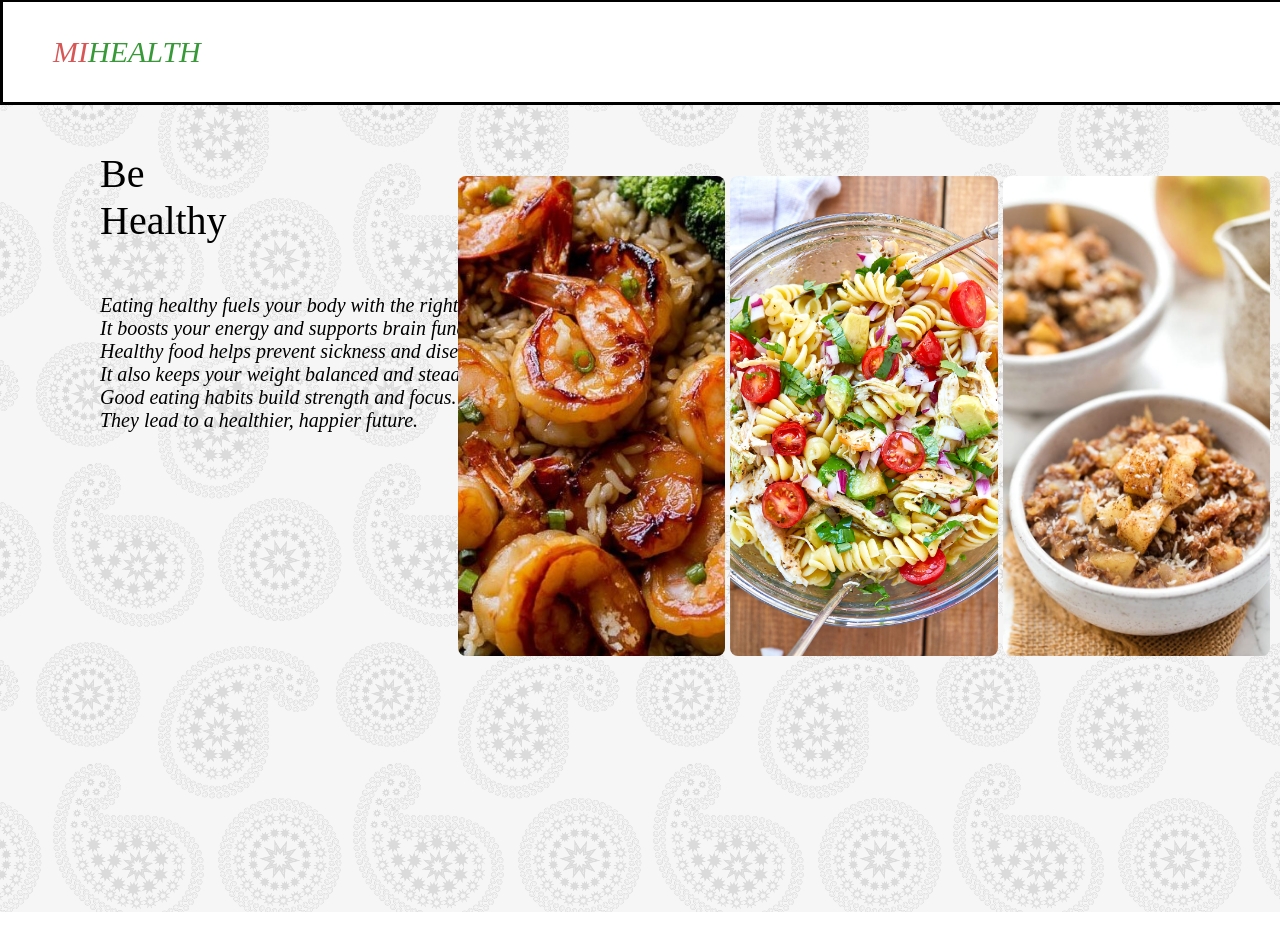
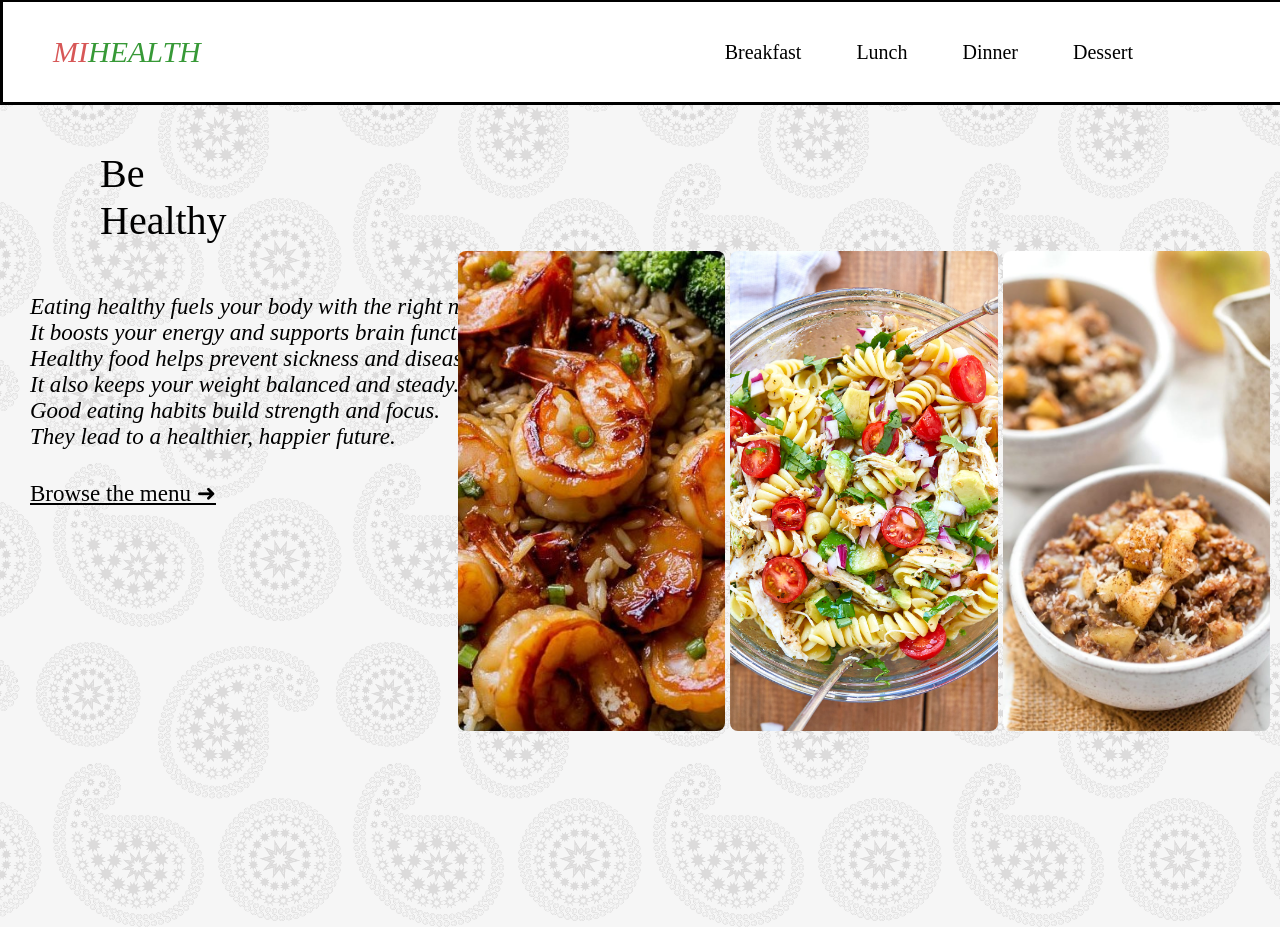
Before and after one commit to KormanCarter/MIHEALTH, a plain HTML site: page index.html in a window 1280 px wide. Shown: the top 927 px of the page. Drawn offline with Linux system fonts and the light colour scheme.

Commit message:
meals and browse menu added

```diff
--- a/index.html
+++ b/index.html
@@ -8,6 +8,12 @@
     <header>
         <div class="MIHEALTH">
             <span class="first">MI</span><span class="second">HEALTH</span>
+        </div>
+        <div class="Meals">
+            <span class="breakfast">Breakfast</span>
+            <span class="lunch">Lunch</span>
+            <span class="dinner">Dinner</span>
+            <span class="Dessert">Dessert</span>
         </div>
     </header>
     <div class="BE">
@@ -21,6 +27,9 @@
     <div >Good eating habits build strength and focus.</div>
     <div >They lead to a healthier, happier future.</div>
 </div>
+<div class="Menu">
+    <div>Browse the menu ➜</div>
+</div>
 <div class="food">
     <img src="shrimp.jpg" alt="shrimp" class="food">
     <img src="pasta.jpg" alt="pasta" class="food">
@@ -30,4 +39,3 @@
 </style>
 </body>
 </html>
-<!-- Split the .text content into 4 evenly spaced divs -->
--- a/style.css
+++ b/style.css
@@ -47,12 +47,12 @@ header{
 }
 
 .text {
-    font-size: 20px;
+    font-size: 23px;
     font-style: oblique;
     flex-direction: column;
     text-align: left;
     margin-top: 50px;
-    padding-left: 100px;
+    padding-left: 30px;
     display: flex;
 }
 
@@ -77,3 +77,14 @@ header{
     object-fit: cover;        /* Maintain aspect ratio while filling */
     border-radius: 8px;       /* Optional: add rounded corners */
 }
+.Meals{
+    font-size: 20px;
+    margin-right: 150px;
+    word-spacing: 50px;
+}
+.Menu{
+    font-size: 23px;
+    text-decoration: underline;
+    padding-left: 30px;
+    padding-top: 30px;
+}
```
